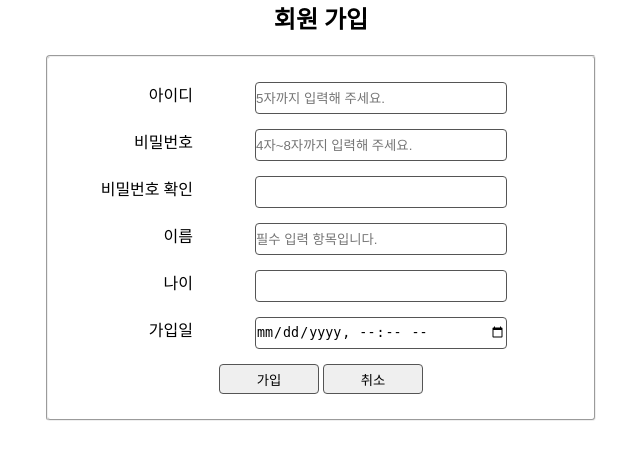
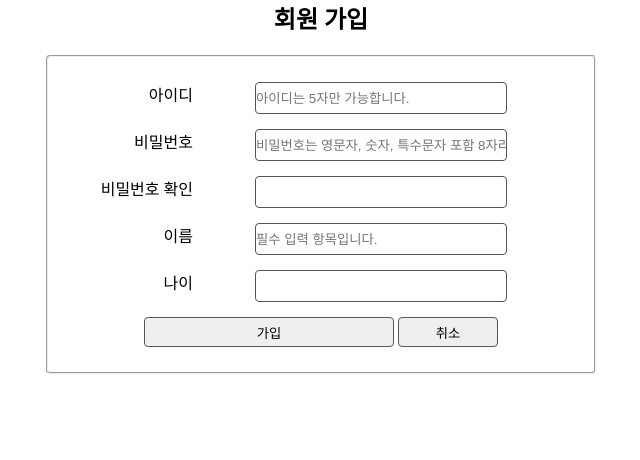
Before and after one commit to Parkjj94/member, a Flask app: page /register/ in a window 1280 px wide. Shown: the part 110-570 px from the top of the page, without its empty margins (319-959 px from the left). Run offline with Flask 2, Linux system fonts and the light colour scheme.

Commit message:
register 업데이트

```diff
--- a/app.py
+++ b/app.py
@@ -52,16 +52,23 @@ def register():
         pwd = request.form['passwd']
         name = request.form['name']
         age = request.form['age']
-        date = request.form['regDate']
-
+        # date = request.form['regDate']
+        # 회원 가입
         conn = getconn()
         cur = conn.cursor()
-        sql = "INSERT INTO member VALUES ('%s', '%s', '%s', '%s', '%s') " \
-              % (id, pwd, name, age, date)
+        sql = "INSERT INTO member (mid, passwd, name, age) VALUES ('%s', '%s', '%s', '%s') " \
+              % (id, pwd, name, age)
         cur.execute(sql)
         conn.commit()
+        # member(테이블) 우측에 항상 명시하는 습관 들이기 (모든 항목 중에 하나라도 빠지면 오류날수도있음)
+        # 가입 후에 자동 로그인
+        sql = "SELECT * FROM member WHERE mid = '%s' " % (id)
+        cur.execute(sql)
+        rs = cur.fetchone()
         conn.close()
-        return redirect(url_for('memberlist'))  #url 경로로 이동
+        if rs:
+            session['userID'] = id      # 자동 로그인시 세션 발급 필수
+            return redirect(url_for('memberlist'))  #url 경로로 이동
     else:
         return render_template('register.html')     # GET 방식
 
@@ -90,7 +97,8 @@ def login():
 
 @app.route("/logout/")
 def logout():
-    session.pop('userID')   # 세션 삭제
+    #session.pop('userID')   # userID 세션 삭제
+    session.clear()          # 전체의 세션 삭제
     return redirect(url_for('index'))
 
 @app.route('/member_del/<string:id>/')   #삭제 url 생성
--- /dev/null
+++ b/static/js/checkMember.js
@@ -0,0 +1,38 @@
+// 회원 가입 유효성(validation) 검사
+
+function checkMember(){
+    var form = document.regForm;
+    var id = form.mid.value;        // id는 5글자
+    var pwd1 = form.passwd.value;    // password는 8글자, 영문자, 숫자, 특수문자 포함 모두 포함
+    var pwd2 = form.passwd_confirm.value;
+    var name = form.name.value
+
+    // 비밀번호 정규 표현식 생성
+    var pwd_pat1 = /[0-9A-Za-z]/    // 영문자, 숫자
+    var pwd_pat2 = /[~!@#$%^&*]/      // 특수문자
+
+    if(id.length != 5){     // 아이디 글자수 5자가 아니면
+        alert("아이디는 5자만 가능합니다.")
+        form.mid.select();     //선택 영역지정
+        return false;
+    }
+    else if(pwd1.length != 8 || !pwd_pat1.test(pwd1) || !pwd_pat2.test(pwd1)) {
+        alert("비밀번호는 영문자, 숫자, 특수문자 포함 8자리입니다.");
+        form.pwd.select();
+        return false;
+    }
+    else if(pwd1 != pwd2){     //비밀번호와 비밀번호 확인이 일치하지 않으면
+        alert("비밀번호를 동일하게 입력해 주세요.")
+        form.passwd_confirm.select();
+        return false;
+    }
+    else if(name == ""){
+        alert("이름은 필수 입력사항입니다.");
+        form.name.focus(); //커서 이동
+        return false;
+    }
+    else{
+        form.submit();         // form 전송
+    }
+
+}
--- a/templates/member_edit.html
+++ b/templates/member_edit.html
@@ -31,7 +31,7 @@
                     </tr>
                     <tr>
                         <td>나이</td>
-                        <td><input type="text" name="passwd" value="{{ rs[3] }}"></td>
+                        <td><input type="text" name="age" value="{{ rs[3] }}"></td>
                     </tr>
                     <tr>
                         <td>가입일</td>
--- a/templates/member_view.html
+++ b/templates/member_view.html
@@ -30,7 +30,7 @@
                     </tr>
                     <tr>
                         <td>나이</td>
-                        <td><input type="text" name="passwd" value="{{ rs[3] }}" readonly></td>
+                        <td><input type="text" name="age" value="{{ rs[3] }}" readonly></td>
                     </tr>
                     <tr>
                         <td>가입일</td>
--- a/templates/register.html
+++ b/templates/register.html
@@ -4,26 +4,27 @@
     <meta charset="UTF-8">
     <title>회원가입</title>
     <link rel="stylesheet" href="{{ url_for('static', filename='css/style.css')}}">
+    <script src="{{ url_for('static', filename='js/checkMember.js')}}"></script>
 </head>
 <body>
   <div id="container">
       {% include 'navbar.html' %}
       <section>
           <h1>회원 가입</h1>
-          <form action="{{ url_for('register') }}" method="post" class="join">
+          <form action="{{ url_for('register') }}" method="post" class="join" name="regForm">
             <fieldset>
                 <ul>
                     <li>
                         <label for="mid">아이디</label>
-                        <input type="text" id="mid" name="mid" placeholder="5자까지 입력해 주세요.">
+                        <input type="text" id="mid" name="mid" placeholder="아이디는 5자만 가능합니다.">
                     </li>
                     <li>
                         <label for="passwd1">비밀번호</label>
-                        <input type="password" id="passwd1" name="passwd" placeholder="4자~8자까지 입력해 주세요.">
+                        <input type="password" id="passwd1" name="passwd" placeholder="비밀번호는 영문자, 숫자, 특수문자 포함 8자리입니다.">
                     </li>
                     <li>
                         <label for="passwd2">비밀번호 확인</label>
-                        <input type="password" id="passwd2" name="passwd2">
+                        <input type="password" id="passwd2" name="passwd_confirm">
                     </li>
                     <li>
                         <label for="name">이름</label>
@@ -33,12 +34,13 @@
                         <label for="age">나이</label>
                         <input type="text" id="age" name="age">
                     </li>
+<!--                    <li>-->
+<!--                        <label for="regDate">가입일</label>-->
+<!--                        <input type="datetime-local" id="regDate" name="regDate">-->
+<!--                    </li>-->
                     <li>
-                        <label for="regDate">가입일</label>
-                        <input type="datetime-local" id="regDate" name="regDate">
-                    </li>
-                    <li>
-                        <input type="submit" value="가입">
+<!--                        <input type="submit" value="가입">-->
+                        <input type="button" value="가입" onclick="checkMember()">
                         <input type="reset" value="취소">
                     </li>
                 </ul>
```
Also changed, not shown: tbl_member.py (+10 -1 lines), memberdb.db.
